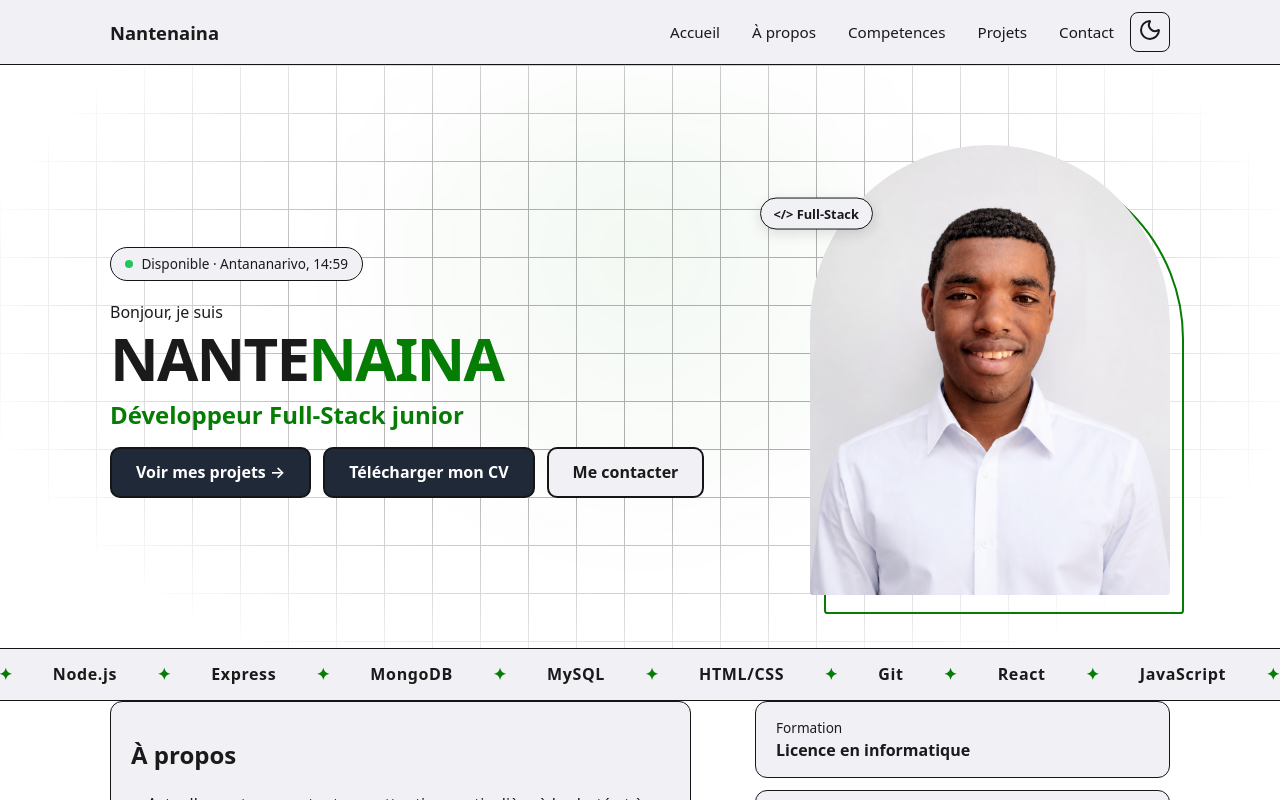
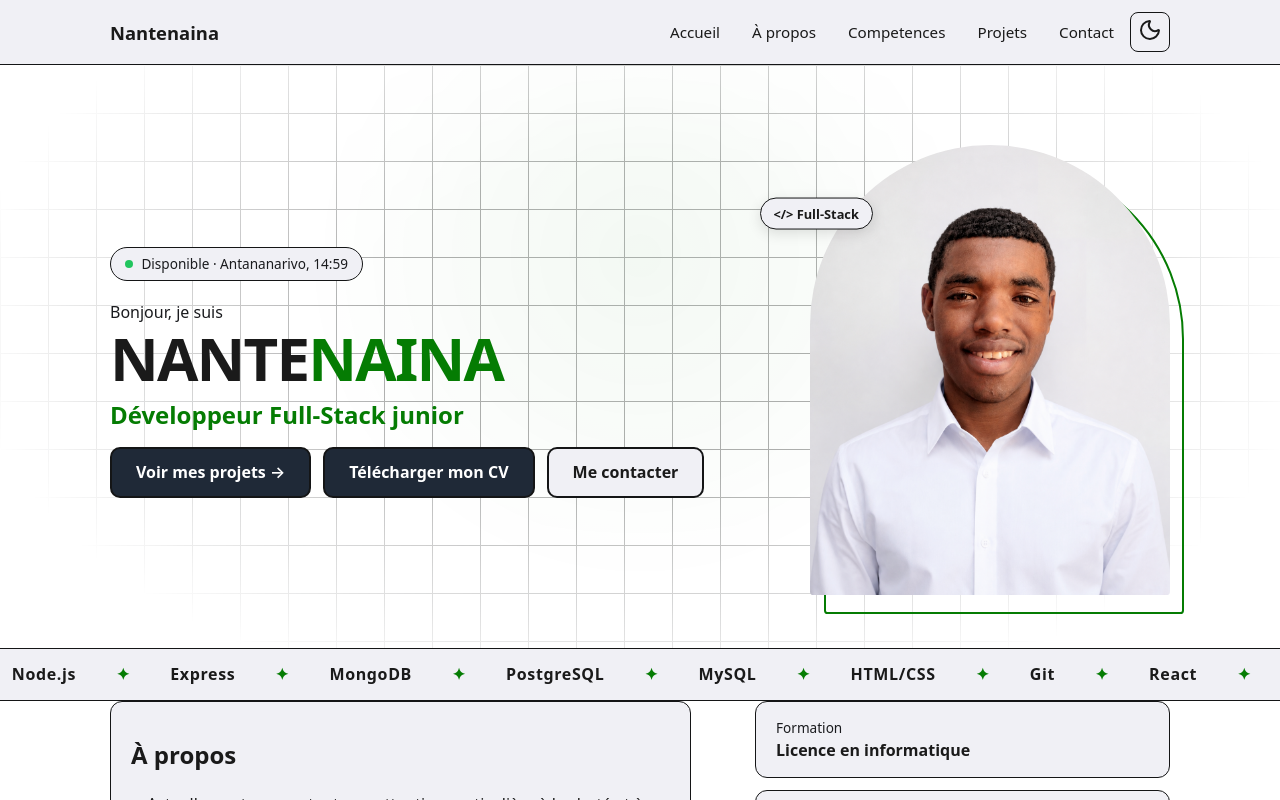
Before and after one commit to Nantenainatatila/NANTENAINA_PORTFOLIO, a React (Vite) app: page / in a window 1280 px wide. Shown: the top 800 px of the page. Built offline with nearby package versions, Linux system fonts and the light colour scheme.

Commit message:
MOdification

```diff
--- a/src/components/Hero.jsx
+++ b/src/components/Hero.jsx
@@ -2,7 +2,7 @@ import { useEffect, useState } from "react";
 import "./Hero.css";
 
 // Modifiez cette liste avec votre vraie stack
-const STACK = ["React", "JavaScript", "Node.js", "Express", "MongoDB", "MySQL", "HTML/CSS", "Git"];
+const STACK = ["React", "JavaScript", "Node.js", "Express", "MongoDB","PostgreSQL", "MySQL", "HTML/CSS", "Git"];
 
 function useLocalTime() {
   const get = () =>
```
